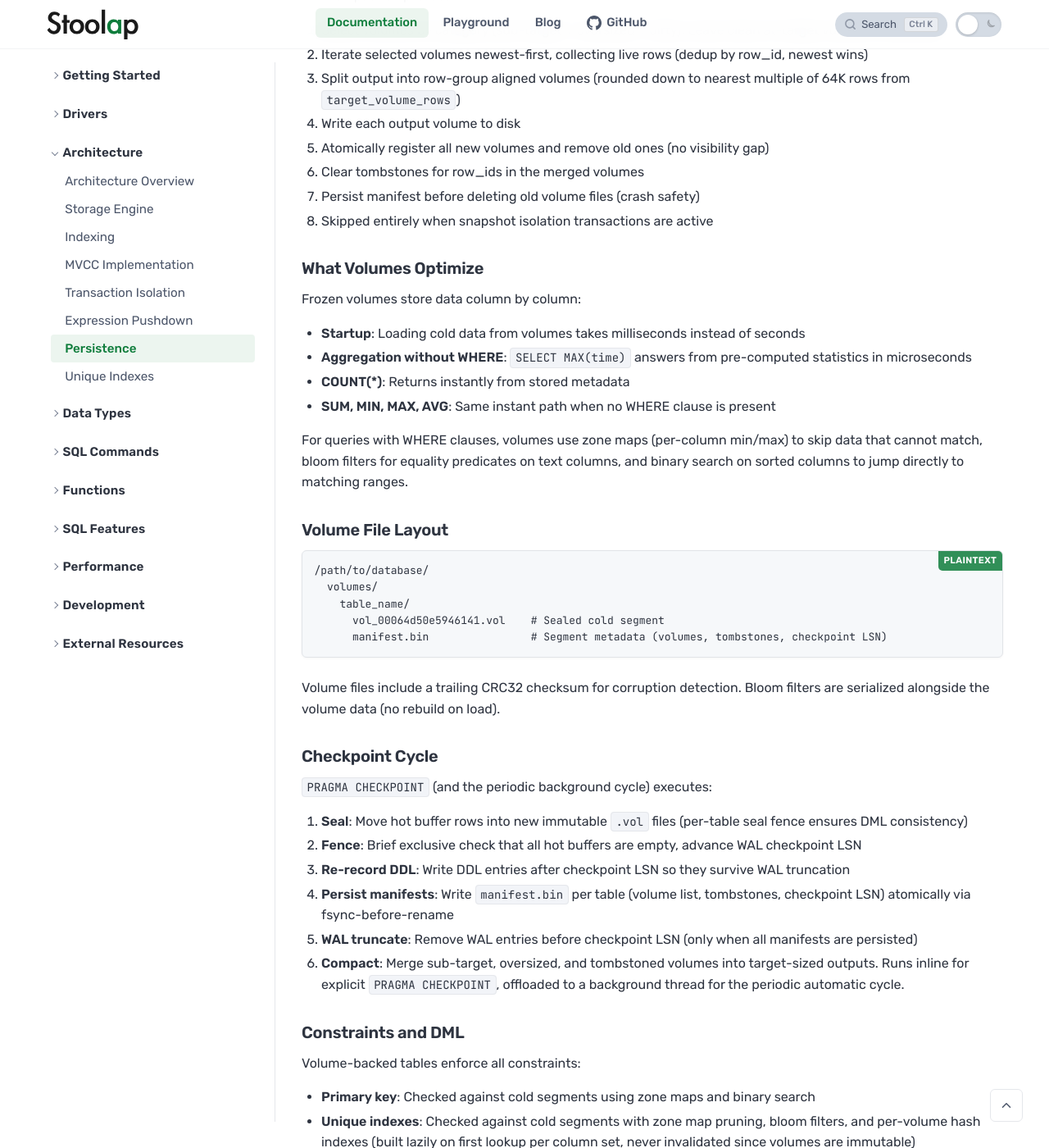
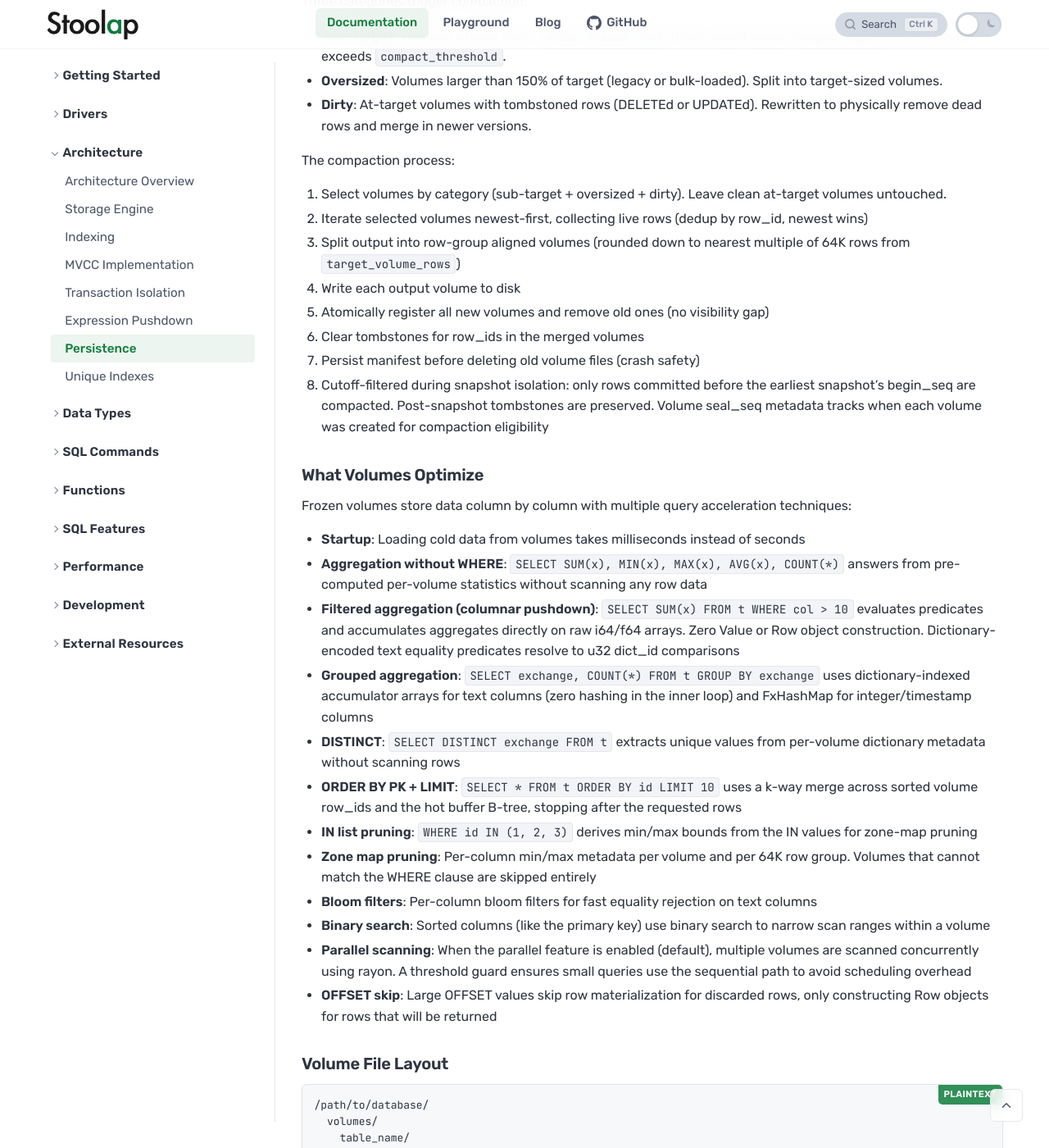
Before and after one commit to stoolap/stoolap, a Jekyll site: the page built from docs/_docs/architecture/persistence.md, in a window 1280 px wide and 1400 px high, scrolled down 4499 px. Shown: the whole window at 82% size. Built offline with Jekyll 4.4.1, drawn with Linux system fonts in a browser that asks for light colours; some of the changed text lies outside the part shown.

Commit message:
docs: update persistence and storage engine docs for v0.4.0 features
- Columnar aggregate pushdown (filtered and grouped)
- Dictionary DISTINCT extraction
- ORDER BY PK k-way merge
- IN list zone-map pruning
- Parallel cold volume scanning
- OFFSET skip materialization
- Cutoff-filtered seal/compaction during snapshot isolation
- WAL sync_mode and wal_flush_trigger as DSN-only settings
- Full configuration parameter table with runtime vs DSN-only column

````diff
--- a/docs/_docs/architecture/persistence.md
+++ b/docs/_docs/architecture/persistence.md
@@ -73,14 +73,17 @@
 
 ### WAL Configuration
 
-Configure WAL behavior using PRAGMA:
+Configure WAL behavior via the connection string (these settings take effect at database open time and cannot be changed at runtime):
+
+```
+file:///path/to/db?sync_mode=normal&wal_flush_trigger=65536
+```
+
+Read current values with PRAGMA:
 
 ```sql
--- Sync mode: 0=None, 1=Normal (default), 2=Full
-PRAGMA sync_mode = 1;
-
--- Buffer size in bytes before automatic WAL flush
-PRAGMA wal_flush_trigger = 32768;
+PRAGMA sync_mode;           -- returns current mode (0, 1, or 2)
+PRAGMA wal_flush_trigger;   -- returns current buffer size
 ```
 
 | Sync Mode | Value | Behavior | Max Data Loss |
@@ -116,6 +119,8 @@
 4. **Persist manifest**: The manifest (volume list, tombstones, checkpoint LSN) is written to disk
 
 On clean shutdown, a force checkpoint seals ALL remaining hot rows regardless of threshold.
+
+When snapshot isolation transactions are active, seal uses a cutoff filter: only rows committed before the earliest snapshot's `begin_seq` are sealed. Rows committed after stay in the hot buffer where MVCC visibility handles them correctly. This allows seal and compaction to proceed during long-running snapshot transactions instead of being blocked entirely.
 
 ### Per-Volume Skip Sets (Deduplication)
 
@@ -160,18 +165,24 @@
 5. Atomically register all new volumes and remove old ones (no visibility gap)
 6. Clear tombstones for row_ids in the merged volumes
 7. Persist manifest before deleting old volume files (crash safety)
-8. Skipped entirely when snapshot isolation transactions are active
+8. Cutoff-filtered during snapshot isolation: only rows committed before the earliest snapshot's begin_seq are compacted. Post-snapshot tombstones are preserved. Volume seal_seq metadata tracks when each volume was created for compaction eligibility
 
 ### What Volumes Optimize
 
-Frozen volumes store data column by column:
+Frozen volumes store data column by column with multiple query acceleration techniques:
 
 - **Startup**: Loading cold data from volumes takes milliseconds instead of seconds
-- **Aggregation without WHERE**: `SELECT MAX(time)` answers from pre-computed statistics in microseconds
-- **COUNT(\*)**: Returns instantly from stored metadata
-- **SUM, MIN, MAX, AVG**: Same instant path when no WHERE clause is present
-
-For queries with WHERE clauses, volumes use zone maps (per-column min/max) to skip data that cannot match, bloom filters for equality predicates on text columns, and binary search on sorted columns to jump directly to matching ranges.
+- **Aggregation without WHERE**: `SELECT SUM(x), MIN(x), MAX(x), AVG(x), COUNT(*)` answers from pre-computed per-volume statistics without scanning any row data
+- **Filtered aggregation (columnar pushdown)**: `SELECT SUM(x) FROM t WHERE col > 10` evaluates predicates and accumulates aggregates directly on raw i64/f64 arrays. Zero Value or Row object construction. Dictionary-encoded text equality predicates resolve to u32 dict_id comparisons
+- **Grouped aggregation**: `SELECT exchange, COUNT(*) FROM t GROUP BY exchange` uses dictionary-indexed accumulator arrays for text columns (zero hashing in the inner loop) and FxHashMap for integer/timestamp columns
+- **DISTINCT**: `SELECT DISTINCT exchange FROM t` extracts unique values from per-volume dictionary metadata without scanning rows
+- **ORDER BY PK + LIMIT**: `SELECT * FROM t ORDER BY id LIMIT 10` uses a k-way merge across sorted volume row_ids and the hot buffer B-tree, stopping after the requested rows
+- **IN list pruning**: `WHERE id IN (1, 2, 3)` derives min/max bounds from the IN values for zone-map pruning
+- **Zone map pruning**: Per-column min/max metadata per volume and per 64K row group. Volumes that cannot match the WHERE clause are skipped entirely
+- **Bloom filters**: Per-column bloom filters for fast equality rejection on text columns
+- **Binary search**: Sorted columns (like the primary key) use binary search to narrow scan ranges within a volume
+- **Parallel scanning**: When the parallel feature is enabled (default), multiple volumes are scanned concurrently using rayon. A threshold guard ensures small queries use the sequential path to avoid scheduling overhead
+- **OFFSET skip**: Large OFFSET values skip row materialization for discarded rows, only constructing Row objects for rows that will be returned
 
 ### Volume File Layout
 
@@ -351,12 +362,16 @@
 file:///path/to/database?sync_mode=2&checkpoint_interval=60&compact_threshold=4&keep_snapshots=3
 ```
 
-| Parameter | Description | Default |
-|-----------|-------------|---------|
-| sync_mode | WAL sync mode (0, 1, 2) | 1 |
-| checkpoint_interval | Seconds between checkpoints | 60 |
-| compact_threshold | Sub-target volumes per table before merging | 4 |
-| keep_snapshots | Backup snapshots to retain per table | 3 |
+| Parameter | Description | Default | Runtime |
+|-----------|-------------|---------|---------|
+| sync_mode | WAL sync mode: none, normal, full (or 0, 1, 2) | normal | DSN only |
+| sync_interval_ms | Minimum ms between syncs in normal mode | 1000 | DSN only |
+| wal_flush_trigger | Buffer size in bytes before WAL flush | 32768 | DSN only |
+| wal_buffer_size | WAL write buffer size in bytes | 65536 | DSN only |
+| checkpoint_interval | Seconds between checkpoints (0 = disabled) | 60 | PRAGMA |
+| compact_threshold | Sub-target volumes per table before merging | 4 | PRAGMA |
+| target_volume_rows | Target rows per cold volume (min 65536) | 1048576 | PRAGMA |
+| keep_snapshots | Backup snapshots to retain per table | 3 | PRAGMA |
 | checkpoint_on_close | Seal all hot rows on clean shutdown | on |
 | target_volume_rows | Target rows per cold volume (min 65536) | 1048576 |
 
````
Also changed, not shown: docs/_docs/architecture/storage-engine.md (+2 -2 lines).
